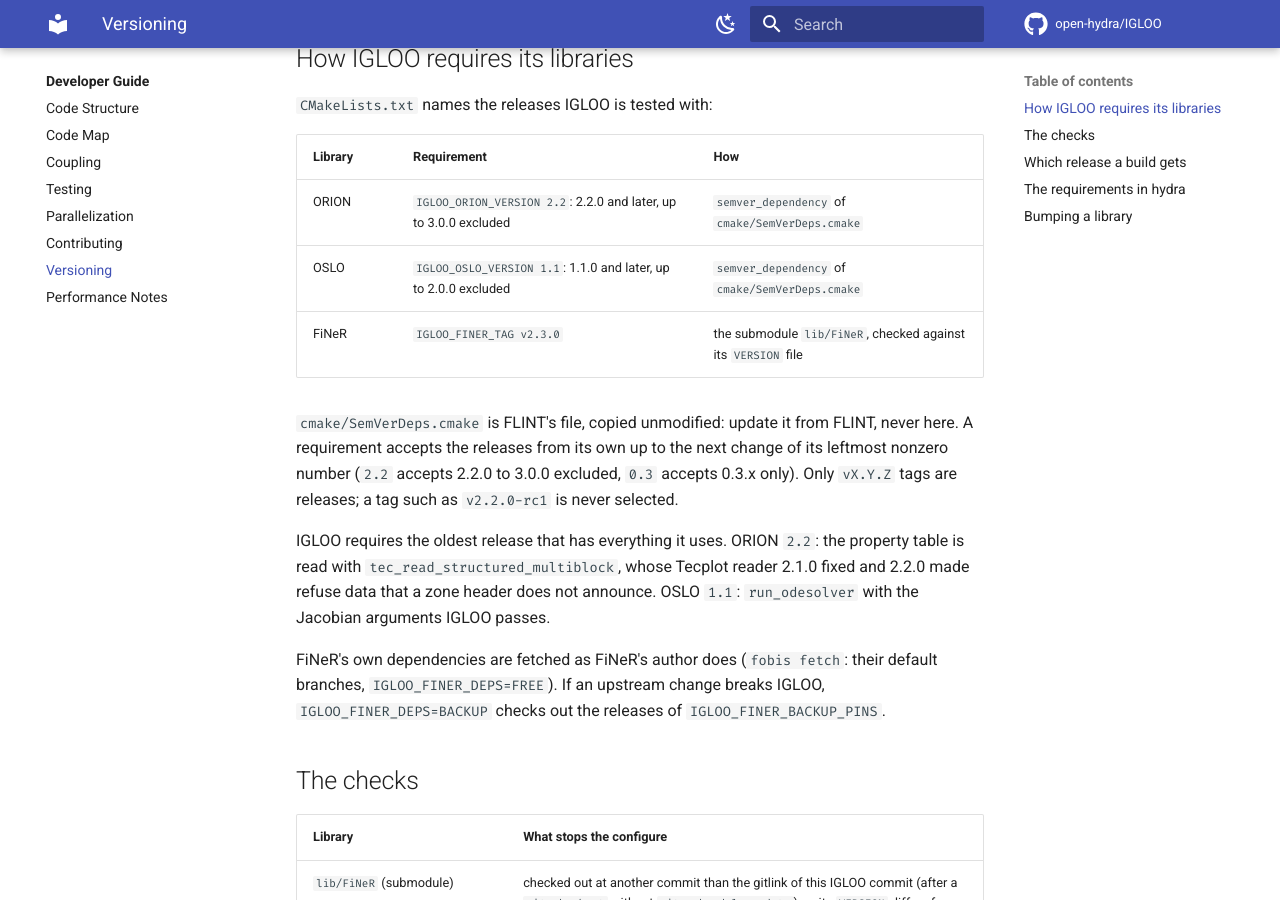
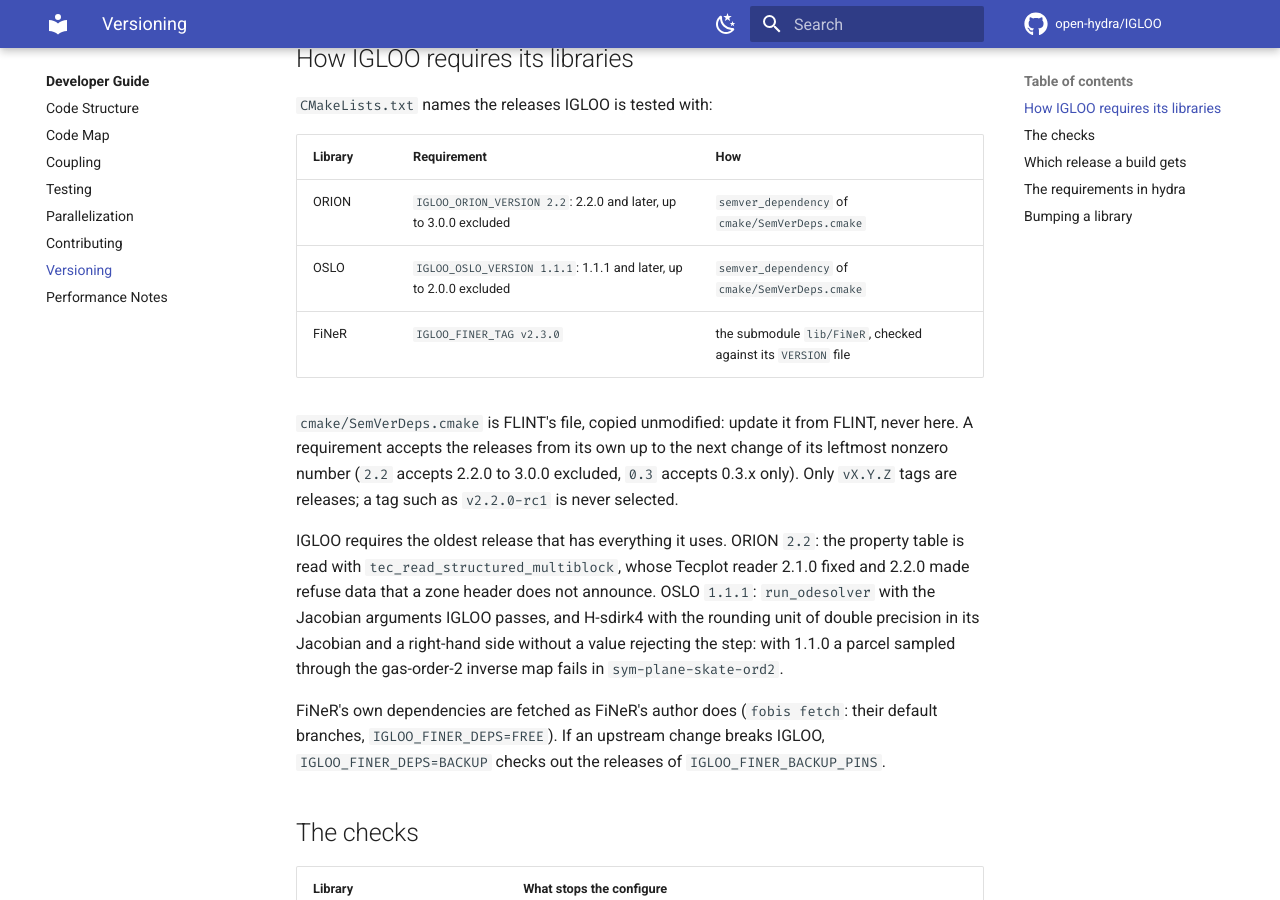
Before and after one commit to open-hydra/IGLOO, an MkDocs documentation site: the page built from docs/development/versioning.md, in a window 1280 px wide and 900 px high, scrolled down 303 px. Built offline with MkDocs 1.6.1 and Material for MkDocs 9.7.7, drawn with Linux system fonts in a browser that asks for light colours; comment, search, counter and statistics services are not loaded.

Commit message:
build: OSLO 1.1.1 required
1.1.1's H-sdirk4 perturbs the Jacobian by the rounding unit of double precision and rejects a step whose right-hand side has no value. With 1.1.0, the inverse gas map's extra Newton step leaves a parcel of sym-plane-skate-ord2 to a solver failure. CHANGELOG entries of this branch.

Co-Authored-By: Claude Opus 5.5 <noreply@anthropic.com>
Claude-Session: https://claude.ai/code/session_01K4pmjHiKMu1GEkfmrwNiDP

```diff
--- a/CMakeLists.txt
+++ b/CMakeLists.txt
@@ -13,7 +13,7 @@ project (${solver} LANGUAGES Fortran CXX)
 # each release is checked out in lib/<NAME>, out of the build folder, and kept in deps.lock (both git ignored);
 # -DSEMVER_UPDATE=ALL selects the newest ones again.
 set(IGLOO_ORION_VERSION 2.2)
-set(IGLOO_OSLO_VERSION 1.1)
+set(IGLOO_OSLO_VERSION 1.1.1)
 set(IGLOO_ORION_URL https://github.com/MarcoGrossi92/ORION.git)
 set(IGLOO_OSLO_URL  https://github.com/MarcoGrossi92/OSLO.git)
 # - FiNeR. Directly pinned at one release, the submodule lib/FiNeR (bump the gitlink and the tag together).
--- a/docs/development/versioning.md
+++ b/docs/development/versioning.md
@@ -11,7 +11,7 @@ with stops the configure before anything is built.
 | Library | Requirement | How |
 |---|---|---|
 | ORION | `IGLOO_ORION_VERSION 2.2`: 2.2.0 and later, up to 3.0.0 excluded | `semver_dependency` of `cmake/SemVerDeps.cmake` |
-| OSLO | `IGLOO_OSLO_VERSION 1.1`: 1.1.0 and later, up to 2.0.0 excluded | `semver_dependency` of `cmake/SemVerDeps.cmake` |
+| OSLO | `IGLOO_OSLO_VERSION 1.1.1`: 1.1.1 and later, up to 2.0.0 excluded | `semver_dependency` of `cmake/SemVerDeps.cmake` |
 | FiNeR | `IGLOO_FINER_TAG v2.3.0` | the submodule `lib/FiNeR`, checked against its `VERSION` file |
 
 `cmake/SemVerDeps.cmake` is FLINT's file, copied unmodified: update it from FLINT, never here.
@@ -21,8 +21,10 @@ releases; a tag such as `v2.2.0-rc1` is never selected.
 
 IGLOO requires the oldest release that has everything it uses. ORION `2.2`: the property table
 is read with `tec_read_structured_multiblock`, whose Tecplot reader 2.1.0 fixed and 2.2.0 made
-refuse data that a zone header does not announce. OSLO `1.1`: `run_odesolver` with the
-Jacobian arguments IGLOO passes.
+refuse data that a zone header does not announce. OSLO `1.1.1`: `run_odesolver` with the
+Jacobian arguments IGLOO passes, and H-sdirk4 with the rounding unit of double precision in its
+Jacobian and a right-hand side without a value rejecting the step: with 1.1.0 a parcel sampled
+through the gas-order-2 inverse map fails in `sym-plane-skate-ord2`.
 
 FiNeR's own dependencies are fetched as FiNeR's author does (`fobis fetch`: their default
 branches, `IGLOO_FINER_DEPS=FREE`). If an upstream change breaks IGLOO, `IGLOO_FINER_DEPS=BACKUP`
```
Also changed, not shown: CHANGELOG.md (+10 -0 lines), docs/getting-started/installation.md (+1 -1 lines).
